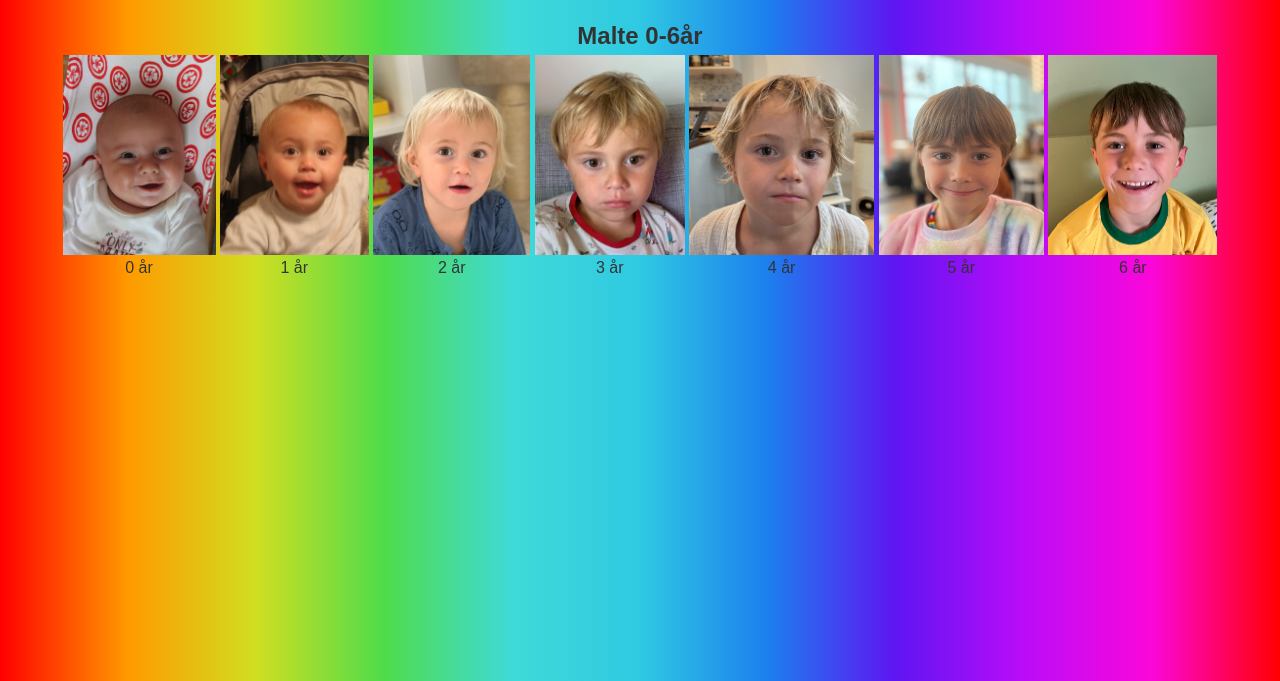
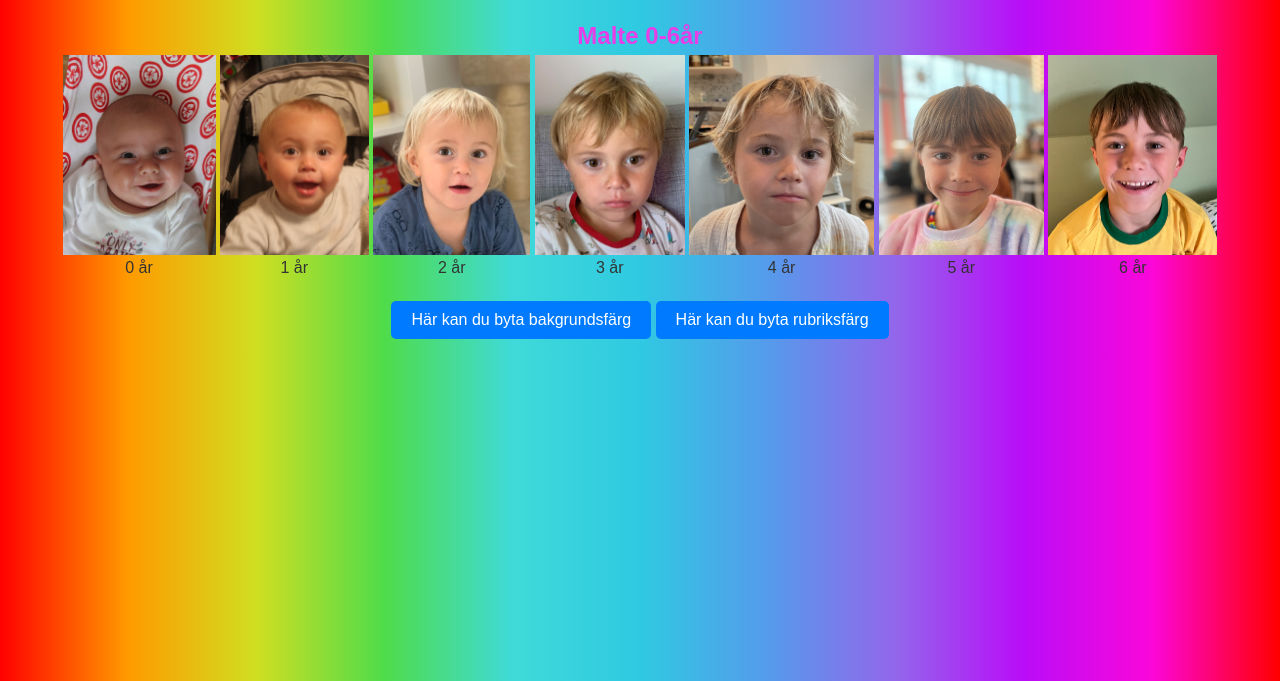
Before and after one commit to KristoferKerren/Maltes_hemsida, a plain HTML site: page index.html in a window 1280 px wide. Shown: the part 119-800 px from the top of the page. Drawn offline with Linux system fonts and the light colour scheme.

Commit message:
knapp för byte av rubrikfärg

```diff
--- a/index.html
+++ b/index.html
@@ -41,6 +41,13 @@
       <span>6 år</span>
     </div>
 
+    <div>
+      <button id="byt-bakgrundsfärg-knapp">
+        Här kan du byta bakgrundsfärg
+      </button>
+      <button id="byt-rubriksfärg-knapp">Här kan du byta rubriksfärg</button>
+    </div>
+
     <script src="scripts.js"></script>
   </body>
 </html>
--- a/scripts.js
+++ b/scripts.js
@@ -1,9 +1,48 @@
-document.addEventListener("DOMContentLoaded", () => {
-  const button = document.getElementById("knapp");
+window.onload = (event) => {
+  const färgLista = [
+    "linear-gradient(90deg, rgba(255,0,0,1) 0%, rgba(255,154,0,1) 10%, rgba(208,222,33,1) 20%, rgba(79,220,74,1) 30%, rgba(63,218,216,1) 40%, rgba(47,201,226,1) 50%, rgb(85, 155, 235) 60%, rgb(147, 102, 235) 70%, rgba(186,12,248,1) 80%, rgba(251,7,217,1) 90%, rgba(255,0,0,1) 100%)",
+    "rgba(253, 253, 30, 0.93)",
+    "rgb(27, 235, 27)",
+    "rgb(15, 195, 254)",
+    "rgb(2, 2, 255)",
+    "rgb(249, 121, 142)",
+    "rgb(255, 99, 71)",
+    "rgb(240, 108, 245)",
+  ];
 
-  button.addEventListener("click", () => {
-    alert(
-      "HA! Du klickade fast du inte fick, nu får du ge mig extra många och fina julklappar! 🤣🤣🤣🤣"
-    );
+  let färgSiffra = 0;
+  document.body.style.background = färgLista[0];
+
+  const rubrikfärgLista = [
+    "rgb(231, 62, 231)",
+    "rgb(133, 30, 133)",
+    "rgb(50, 82, 4)",
+    "rgb(22, 22, 134)",
+  ];
+  let rubrikFärgSiffra = 0;
+  const h2Elements = document.querySelectorAll("h2");
+
+  h2Elements.forEach((h2) => {
+    h2.style.color = rubrikfärgLista[rubrikFärgSiffra];
   });
-});
+
+  const bytFärgKnapp = document.getElementById("byt-bakgrundsfärg-knapp");
+  bytFärgKnapp.addEventListener("click", () => {
+    färgSiffra = färgSiffra + 1;
+    if (färgSiffra > färgLista.length - 1) {
+      färgSiffra = 0;
+    }
+    document.body.style.background = färgLista[färgSiffra];
+  });
+
+  const bytRubrikFärgKnapp = document.getElementById("byt-rubriksfärg-knapp");
+  bytRubrikFärgKnapp.addEventListener("click", () => {
+    rubrikFärgSiffra = rubrikFärgSiffra + 1;
+    if (rubrikFärgSiffra > rubrikfärgLista.length - 1) {
+      rubrikFärgSiffra = 0;
+    }
+    h2Elements.forEach((h2) => {
+      h2.style.color = rubrikfärgLista[rubrikFärgSiffra];
+    });
+  });
+};
```
